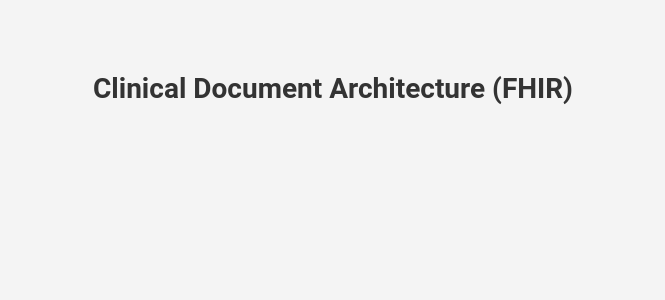
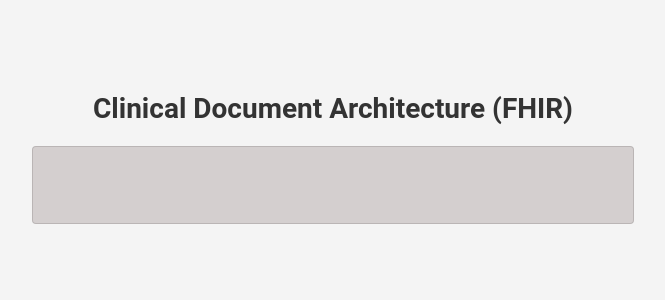
Before and after one commit to ddeveloper72/fhir-patient-summary, a Flask app: template templates/fhir_template.html in a window 1280 px wide. Shown: the part 44-344 px from the top of the page, without its empty margins (307-972 px from the left). Run offline with Flask 3, Linux system fonts and the light colour scheme; the template is opened without the code that fills it, so the values that code supplies are empty.

Commit message:
Refactor FHIR template to enhance layout and display patient JSON data

```diff
--- a/templates/fhir_template.html
+++ b/templates/fhir_template.html
@@ -1,8 +1,22 @@
 {% extends "base.html" %} {% block content %}
 
-<h3 class="header">Clinical Document Architecture (FHIR)</h3>
-<div class="patient-info">
-    {{ fhir | safe }}
+<div class="intro-container">
+    <h3 class="header">Clinical Document Architecture (FHIR)</h3>
+
+    <div class="card">
+        <div class="card-body">
+            <div class="column">
+                <pre id="json"></pre>
+            </div>
+        </div>
+    </div>
+
 </div>
 
+
+<script>
+    var data = {{ patient_json | safe }};
+    document.getElementById("json").innerHTML = JSON.stringify(data, null, 2);
+</script>
+
 {% endblock %}
```
